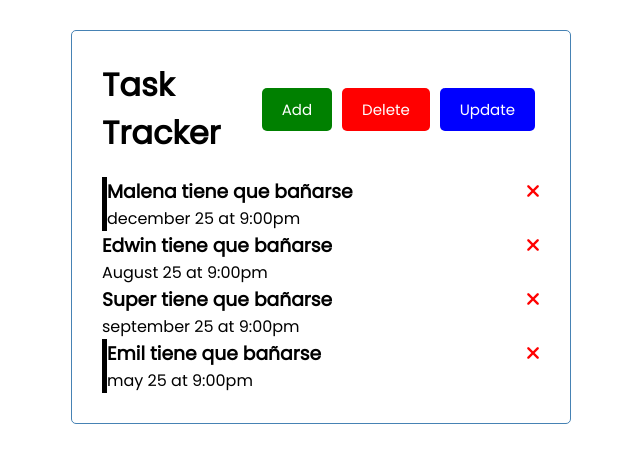
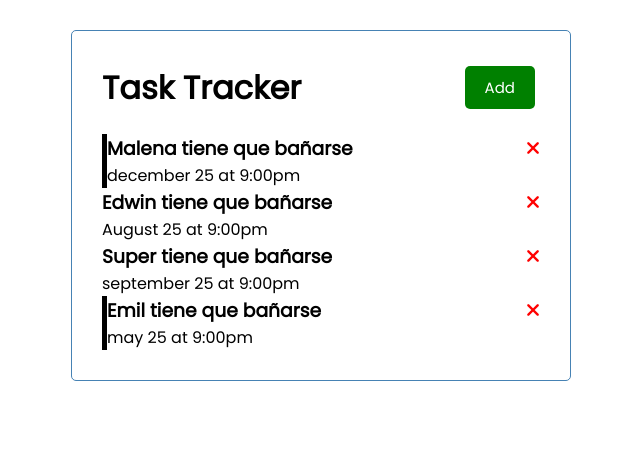
Before and after one commit to EdwinJSM/git-vue, a Vue app: page / in a window 1280 px wide. Shown: the top 462 px of the page, without its empty margins (319-959 px from the left). Built offline with nearby package versions, Linux system fonts and the light colour scheme.

Commit message:
eliminacion de botones

```diff
--- a/src/components/HeaderHeader.vue
+++ b/src/components/HeaderHeader.vue
@@ -2,8 +2,6 @@
    <header>
     <h1> {{ title }}</h1>
     <ButtonButton text="Add" color=" Green"/>
-    <ButtonButton text="Delete" color="Red"/>
-    <ButtonButton text="Update" color="Blue"/>
    </header>
 </template>
 
```
